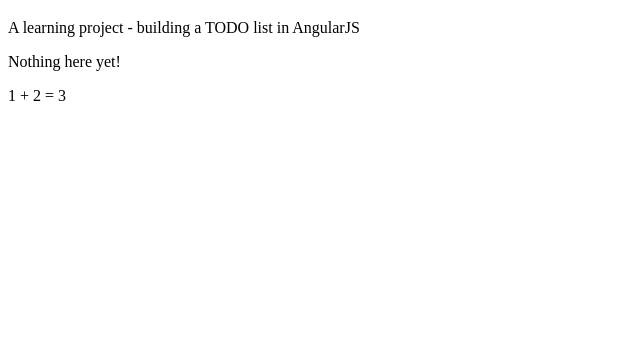
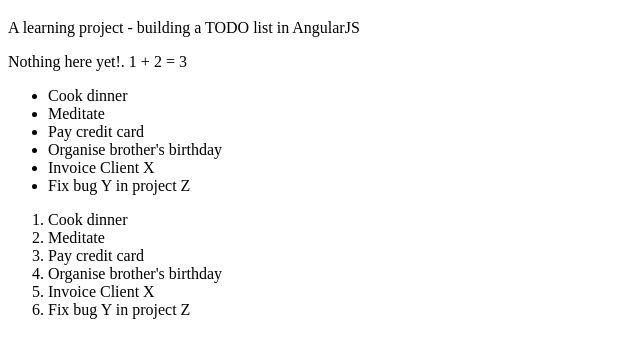
Before and after one commit to ScottMaclure/angdo, a plain HTML site: page public/index.html in a window 1280 px wide. Shown: the part 61-418 px from the top of the page, without its empty margins (0-640 px from the left). Drawn offline with Linux system fonts and the light colour scheme.

Commit message:
Rendering 2 lists from the same model

```diff
--- a/public/index.html
+++ b/public/index.html
@@ -13,11 +13,27 @@
         <p>A learning project - building a TODO list in AngularJS</p>
 
         <div ng-app>
-            <p>Nothing here {{'yet' + '!'}}</p>
-            <p>1 + 2 = {{ 1 + 2 }}</p>
+
+            <p>Nothing here {{'yet' + '!'}}. 1 + 2 = {{ 1 + 2 }}</p>
+
+            <div ng-controller="TodoListController">
+
+                <ul>
+                    <li class="todoListItem" ng-repeat="todo in todoList">{{ todo.title }}</li>
+                </ul>
+
+                <ol>
+                    <li ng-repeat="todo in todoList">
+                        {{ todo.title }}
+                    </li>
+                </ol>
+
+            </div>
+
         </div>
 
         <script src="javascripts/angular.min.js"></script>
+        <script src="javascripts/angdo.js"></script>
 
     </body>
 
--- /dev/null
+++ b/public/javascripts/angdo.js
@@ -0,0 +1,35 @@
+/**
+ * Angdo.
+ * Writing entire app in 1 JS file for now.
+ * Linted via JSHint in IDE.
+ *
+ * TODO Load from a static json resource for starters.
+ * TODO Later, load from local storage.
+ */
+
+function TodoListController($scope) {
+
+	$scope.todoList = [
+
+		{
+			"title": "Cook dinner"
+		},
+		{
+			"title": "Meditate"
+		},
+		{
+			"title": "Pay credit card"
+		},
+		{
+			"title": "Organise brother's birthday"
+		},
+		{
+			"title": "Invoice Client X"
+		},
+		{
+			"title": "Fix bug Y in project Z"
+		}
+
+	];
+
+}
```
